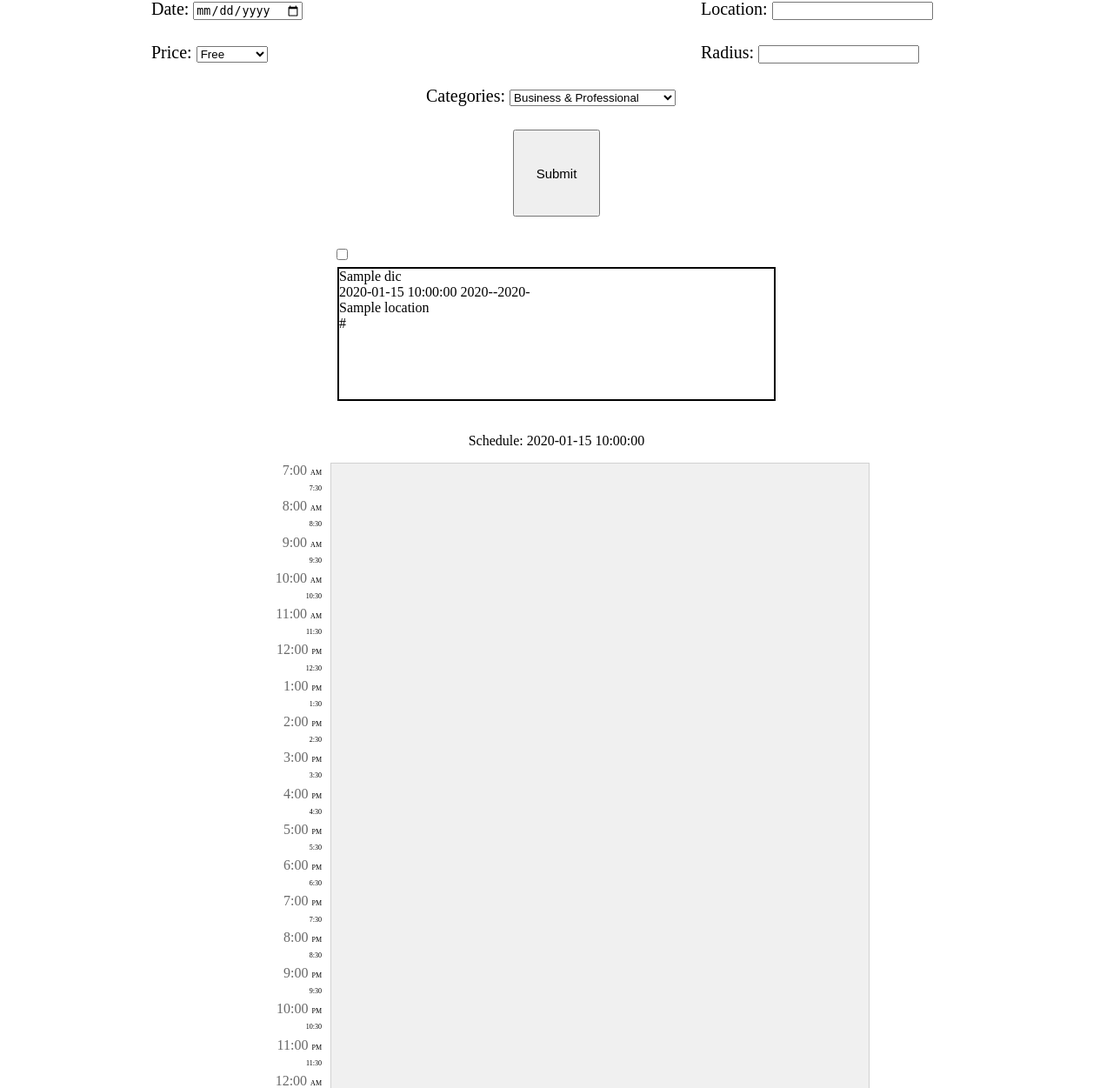
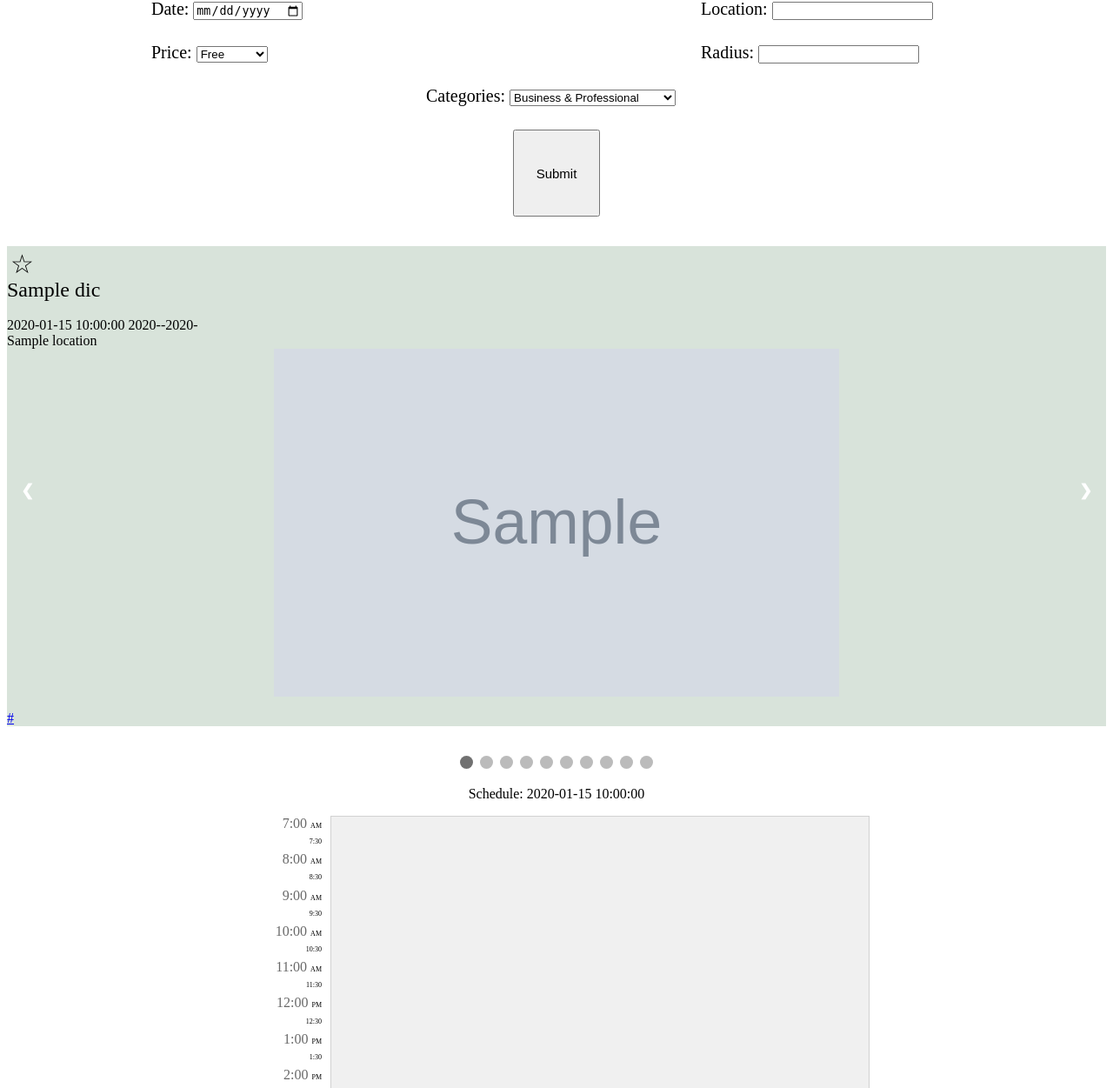
Before and after one commit to mluong888/Whatcha-wanna-do, a Flask app: template templates/index.html in a window 1280 px wide. Shown: the part 109-1360 px from the top of the page at 87% size. Run offline with Flask 2, Linux system fonts and the light colour scheme; the template is opened without the code that fills it: most values are stand-ins (such as "Sample title", 1, 10 or a date in 2020); grey boxes marked "Sample" are stand-in pictures.

Commit message:
new css changes

```diff
--- a/static/script.js
+++ b/static/script.js
@@ -1,9 +1,42 @@
+// slideshow
+var slideIndex = 1;
+showSlides(slideIndex);
+
+function plusSlides(n) {
+  showSlides(slideIndex += n);
+}
+
+function currentSlide(n) {
+  showSlides(slideIndex = n);
+}
+
+function showSlides(n) {
+  var i;
+  var slides = document.getElementsByClassName("mySlides");
+  var dots = document.getElementsByClassName("dot");
+  if (n > slides.length) {slideIndex = 1}
+  if (n < 1) {slideIndex = slides.length}
+  for (i = 0; i < slides.length; i++) {
+      slides[i].style.display = "none";
+  }
+  for (i = 0; i < dots.length; i++) {
+      dots[i].className = dots[i].className.replace(" active", "");
+  }
+  slides[slideIndex-1].style.display = "block";
+  dots[slideIndex-1].className += " active";
+}
+
+
+// add event
 function myFunc(){
     eventlst = [];
     var activities = document.forms["act"];
+    console.log(activities);
     for (var i = 0; i < activities.length; i++) {
         if (activities[i].checked) {
+            // console.log("check worked");
             var textlist = activities[i].value.split("//");
+            console.log(i , textlist);
             var title = textlist[0].trim();
             var date = textlist[1].trim();
             var location = textlist[2].trim();
@@ -17,6 +50,7 @@ function myFunc(){
                 loc: location
             };
             eventlst.push(dic);
+            console.log(eventlst);
             layOutDay(eventlst);
         } else {
             layOutDay(eventlst);
@@ -104,13 +138,14 @@ function getCollisions (events) {
 
     while (start < end) {
       timeIndex = Math.floor(start/30);
+      console.log(timeIndex);
       while (order < events.length) {
         if (collisions[timeIndex].indexOf(order) === -1) {
           break;
         }
         order ++;
       }
-
+      console.log(collisions[timeIndex]);
       collisions[timeIndex][id] = order;
       start = start + 30;
     }
@@ -134,10 +169,14 @@ function getAttributes (events) {
     width.push(0);
     leftOffSet.push(0);
   }
-
+  if (collisions!=null){
       collisions.forEach((period) => {
 
         // number of events in that period
+        if (period.length==0){
+            return;
+        }
+        console.log(period);
         let count = period.reduce((a,b) => {
           return b ? a + 1 : a;
         })
@@ -157,6 +196,7 @@ function getAttributes (events) {
           })
         }
       });
+    }
 };
 
 var layOutDay = (events) => {
--- a/static/styles.css
+++ b/static/styles.css
@@ -58,13 +58,13 @@
     align-items: center;
     margin: 5px;
 }
-.cboxtext {
+/* .cboxtext {
     width: 500px;
-    height: 150px;
-    border-style: solid;
-    border-width: 2px;
-    margin: 5px;
-}
+    height: 75px;
+    /* border-style: solid;
+    border-width: 0px; */
+    /* margin: 1px; */
+/* }  */
 #sched {
     display: flex;
     flex-direction: column;
@@ -146,6 +146,123 @@ hr {
     margin-right: auto;
     height: 1px;
     background-color:#666;
-    opcaity: 0.5;
+    opacity: 0.5;
 
 }
+.ev {
+    display: flex;
+    flex-direction: row;
+    align-items: center;
+}
+#pict {
+    display: block;
+    margin-left: auto;
+    margin-right: auto;
+    /* width: 50%; */
+}
+
+.slideshow-container {
+  /* max-width: 1000px; */
+  width: 100%;
+  position: relative;
+  margin: auto;
+  background-color: #d8e3da;
+}
+
+/* Next & previous buttons */
+.prev, .next {
+  cursor: pointer;
+  position: absolute;
+  top: 50%;
+  width: auto;
+  padding: 16px;
+  margin-top: -22px;
+  color: white;
+  font-weight: bold;
+  font-size: 18px;
+  transition: 0.6s ease;
+  border-radius: 0 3px 3px 0;
+  user-select: none;
+}
+
+/* Position the "next button" to the right */
+.next {
+  right: 0;
+  border-radius: 3px 0 0 3px;
+}
+
+/* On hover, add a black background color with a little bit see-through */
+.prev:hover, .next:hover {
+  background-color: rgba(0,0,0,0.8);
+}
+
+/* Caption text */
+.text {
+  color: #f2f2f2;
+  font-size: 15px;
+  padding: 8px 12px;
+  position: absolute;
+  bottom: 8px;
+  width: 100%;
+  text-align: center;
+}
+
+/* Number text (1/3 etc) */
+.numbertext {
+  color: #f2f2f2;
+  font-size: 12px;
+  padding: 8px 12px;
+  position: absolute;
+  top: 0;
+}
+
+/* The dots/bullets/indicators */
+.dot {
+  cursor: pointer;
+  height: 15px;
+  width: 15px;
+  margin: 0 2px;
+  background-color: #bbb;
+  border-radius: 50%;
+  display: inline-block;
+  transition: background-color 0.6s ease;
+}
+
+.active, .dot:hover {
+  background-color: #717171;
+}
+
+/* Fading animation */
+.fade {
+  -webkit-animation-name: fade;
+  -webkit-animation-duration: 1.5s;
+  animation-name: fade;
+  animation-duration: 1.5s;
+}
+
+@-webkit-keyframes fade {
+  from {opacity: .4}
+  to {opacity: 1}
+}
+
+@keyframes fade {
+  from {opacity: .4}
+  to {opacity: 1}
+}
+.mySlides {display: none}
+
+.star {
+    visibility:hidden;
+    font-size:30px;
+    cursor:pointer;
+}
+.star:before {
+   content: "\2606";
+   position: absolute;
+   visibility:visible;
+}
+.star:checked:before {
+   content: "\2605";
+   position: absolute;
+   color: gold;
+}
--- a/templates/index.html
+++ b/templates/index.html
@@ -60,10 +60,73 @@
                 </form>
             </div>
             <br>
-        <div id = "act">
-            <form name = "act">
+
+            <div class="slideshow-container">
+                <form name = "act">
                 {% if lst %}
                     {% for dic in lst %}
+                        <div class="mySlides fade">
+                            <input class = "star" onclick = "myFunc()" type="checkbox" value="{{dic['name']}}//{{dic['start_time'][0:5]}}-{{dic['end_time'][0:5]}}//{{dic['location']}}">
+                            <br>
+                            <br>
+                            <div class = "cboxtext">
+                                <div style="font-size:24px; width: 100%">{{dic["name"]}}</div>
+
+                                <br>
+                                {{dic["date"]}} {{dic["start_time"][0:5]}}-{{dic["end_time"][0:5]}}
+                                <br>
+                                {{dic["location"]}}
+
+                            </div>
+                            <img id = "pict" src="{{dic['image']}}" width="650px" height="400px">
+                            <p>
+                                <a href="{{dic['url']}}"> {{dic['url']}} </a>
+                            </p>
+                        </div>
+                    {% endfor%}
+                {% endif %}
+                </form>
+                <!-- <div class="mySlides fade">
+                  <div class="numbertext">1 / 3</div>
+                  <img src="img_nature_wide.jpg" style="width:100%">
+                  <div class="text">Caption Text</div>
+                </div>
+
+                <div class="mySlides fade">
+                  <div class="numbertext">2 / 3</div>
+                  <img src="img_snow_wide.jpg" style="width:100%">
+                  <div class="text">Caption Two</div>
+                </div>
+
+                <div class="mySlides fade">
+                  <div class="numbertext">3 / 3</div>
+                  <img src="img_mountains_wide.jpg" style="width:100%">
+                  <div class="text">Caption Three</div>
+                </div> -->
+
+                <a class="prev" onclick="plusSlides(-1)">&#10094;</a>
+                <a class="next" onclick="plusSlides(1)">&#10095;</a>
+
+            </div>
+                <br>
+
+                <div style="text-align:center">
+                  <span class="dot" onclick="currentSlide(1)"></span>
+                  <span class="dot" onclick="currentSlide(2)"></span>
+                  <span class="dot" onclick="currentSlide(3)"></span>
+                  <span class="dot" onclick="currentSlide(4)"></span>
+                  <span class="dot" onclick="currentSlide(5)"></span>
+                  <span class="dot" onclick="currentSlide(6)"></span>
+                  <span class="dot" onclick="currentSlide(7)"></span>
+                  <span class="dot" onclick="currentSlide(8)"></span>
+                  <span class="dot" onclick="currentSlide(9)"></span>
+                  <span class="dot" onclick="currentSlide(10)"></span>
+                </div>
+        <div id = "act">
+            <!-- <form name = "act">
+                {% if lst %}
+                    {% for dic in lst %}
+                    <div class = "ev">
                         <input onclick = "myFunc()" type="checkbox" value="{{dic['name']}}//{{dic['start_time'][0:5]}}-{{dic['end_time'][0:5]}}//{{dic['location']}}">
                         <p class = "cboxtext">
                             {{dic["name"]}}
@@ -72,11 +135,14 @@
                             <br>
                             {{dic["location"]}}
                             <br>
-                            {{dic["url"]}}
+                            <img src = "{{dic['image']}}" width="250px" height="250px"/>
+                            <br>
+                            <a href="{{dic['url']}}"> {{dic['url']}} </a>
                         </p>
+                    </div>
                     {% endfor%}
                 {% endif %}
-            </form>
+            </form> -->
             <!-- <table id = "checklist">
                 <tr>
                     <th> Checkbox: </th>
--- a/web.py
+++ b/web.py
@@ -19,6 +19,7 @@ def form_example():
         category = request.form.get('category')
         # acronym = func(category)
         temp = eb_api_query(location, date, radius, price, category)
+        print(temp)
         return render_template('index.html', lst = temp)
 
     return render_template('index.html')
```
Also changed, not shown: app.py (+10 -10 lines). Lines whose indentation alone changed are shown as unchanged.
